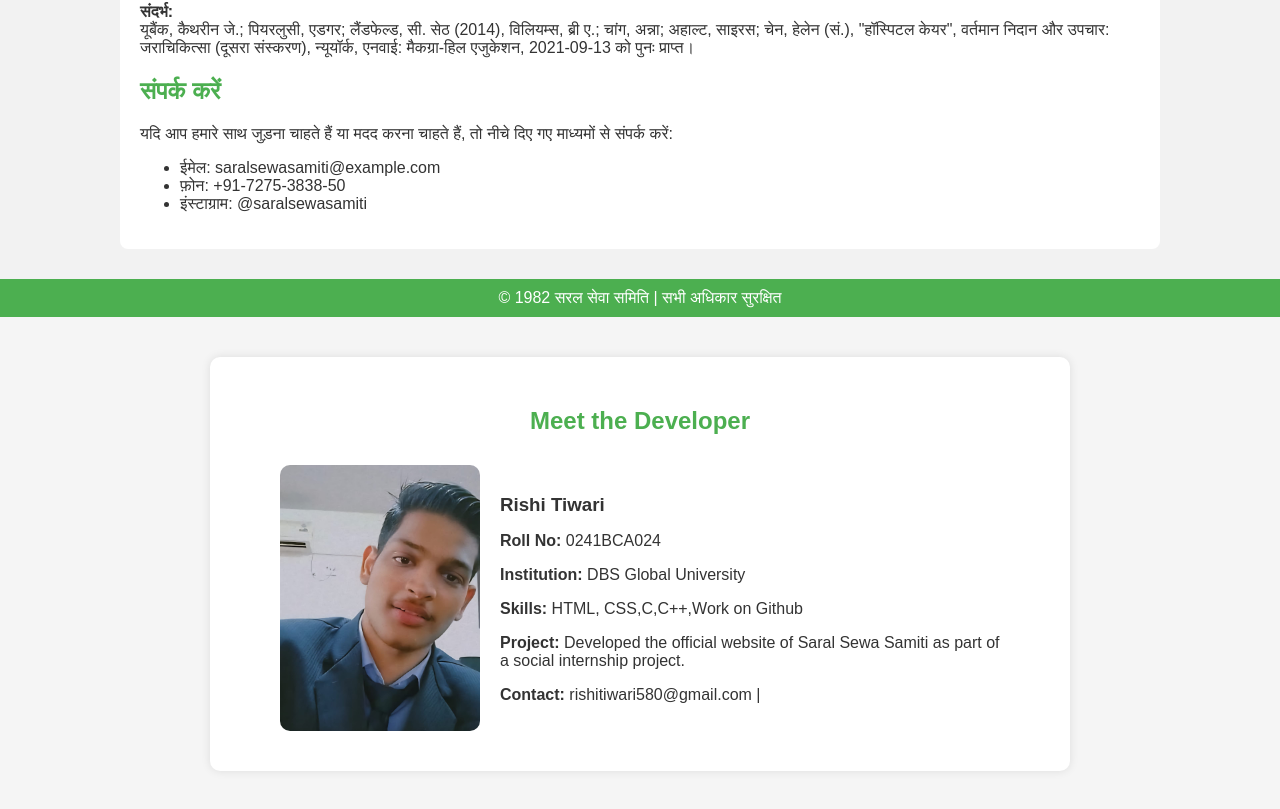
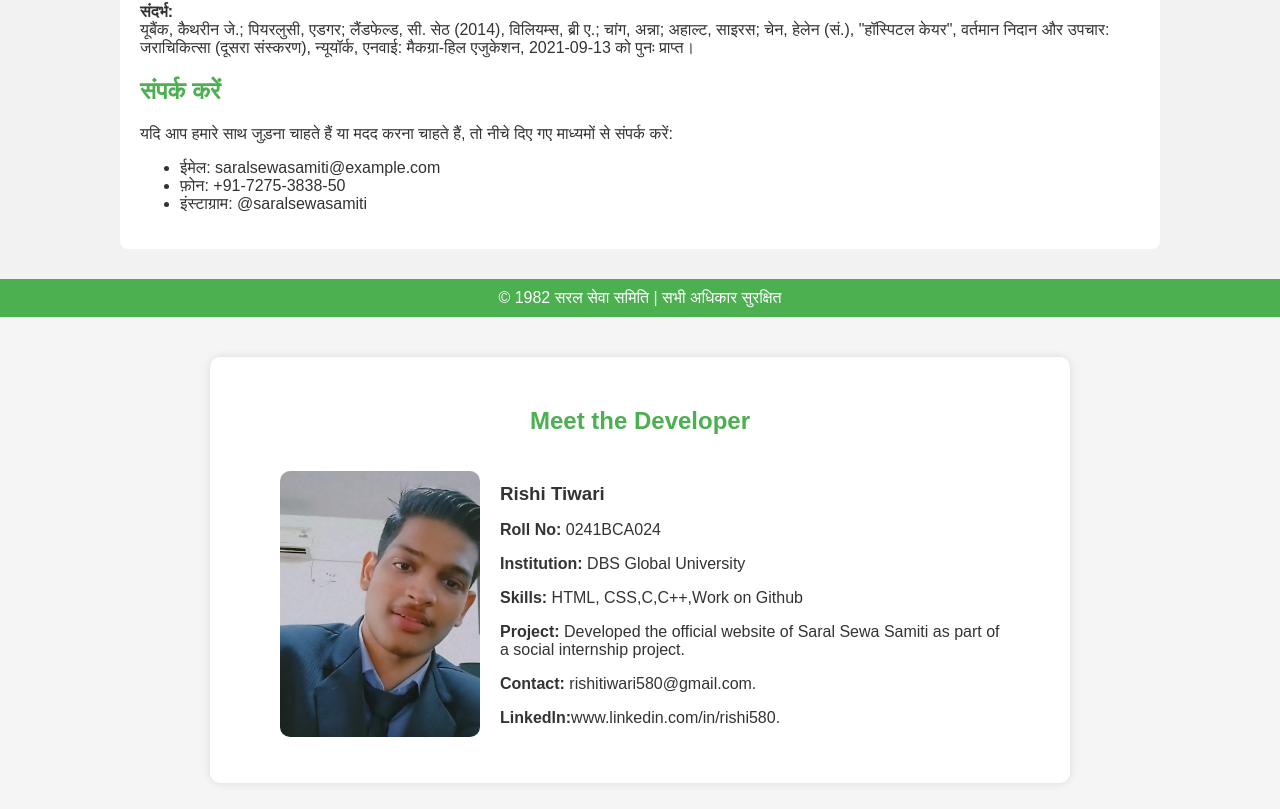
Before and after one commit to Rishitiwari580/Saral-Sewa-Samiti, a plain HTML site: page index.html in a window 1280 px wide. Shown: the part 4472-5281 px from the top of the page. Drawn offline with Linux system fonts and the light colour scheme.

Commit message:
Update index.html

```diff
--- a/index.html
+++ b/index.html
@@ -197,7 +197,8 @@
         <p><strong>Institution:</strong> DBS Global University</p>
         <p><strong>Skills:</strong> HTML, CSS,C,C++,Work on Github</p>
         <p><strong>Project:</strong> Developed the official website of Saral Sewa Samiti as part of a social internship project.</p>
-        <p><strong>Contact:</strong> rishitiwari580@gmail.com |</p>
+        <p><strong>Contact:</strong> rishitiwari580@gmail.com.</p>
+        </p><strong>Linkedln:</strong>www.linkedin.com/in/rishi580.</p>
       </div>
     </div>
   </div>
```
